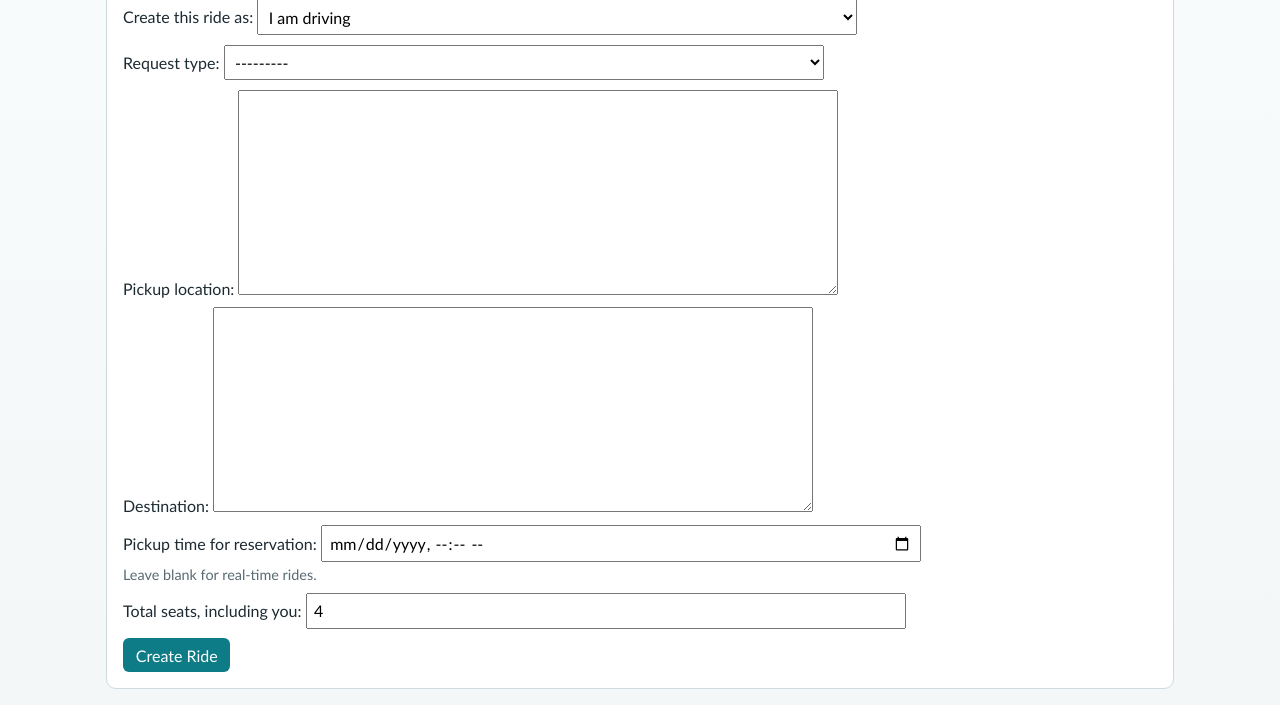
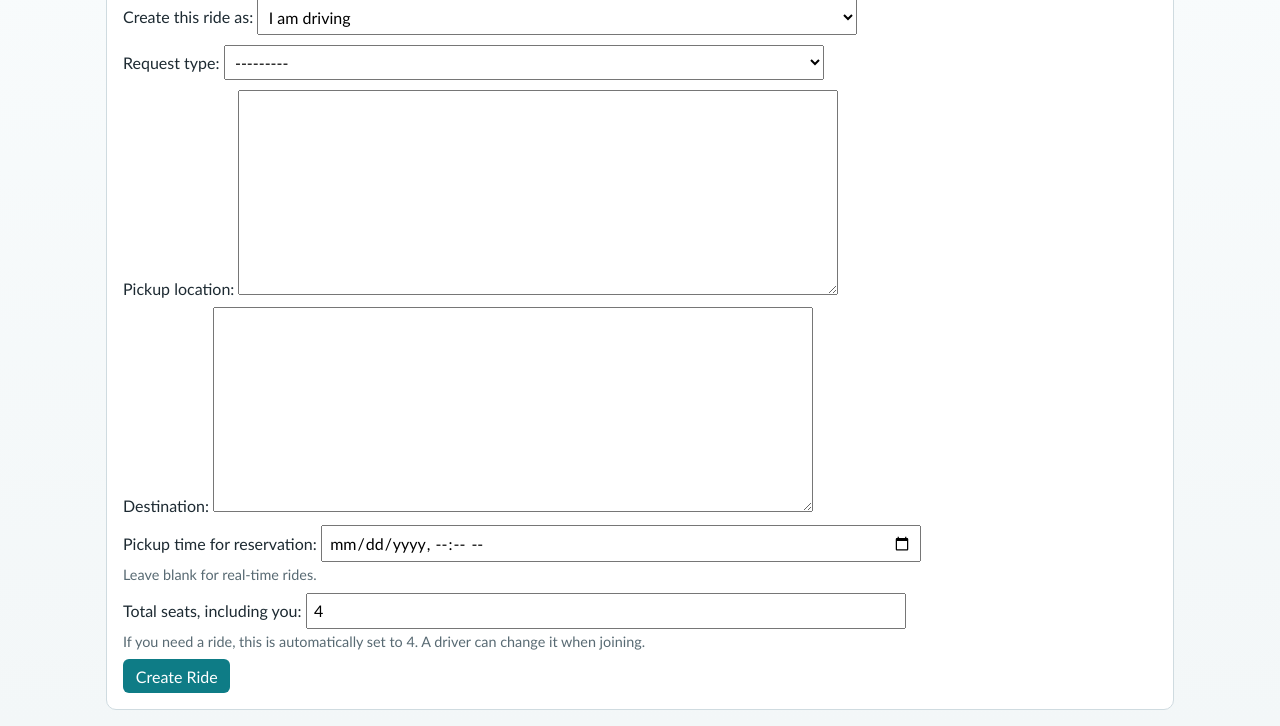
Before and after one commit to szetol0718/CampusPickup-BU, a Django app: page /campus_pickup/rides/create/ in a window 1280 px wide. Shown: the part 211-937 px from the top of the page. Before the commit the page ends 900 px from the top, so only its background shows below. Run offline with Django 5.2, Linux system fonts and the light colour scheme; a user stored in the database is signed in; tables that the repository leaves empty hold one stand-in row (values such as "Sample post").

Commit message:
messages

```diff
--- a/campus_pickup/forms.py
+++ b/campus_pickup/forms.py
@@ -77,6 +77,9 @@ class RideForm(forms.ModelForm):
         elif request_type == "realtime":
             cleaned_data["pickup_time"] = None
 
+        if cleaned_data.get("ride_role") == "requester":
+            cleaned_data["seat_capacity"] = 4
+
         return cleaned_data
 
 
@@ -87,7 +90,7 @@ class RideMessageForm(forms.ModelForm):
         """Metadata for RideMessageForm fields."""
 
         model = RideMessage
-        fields = ["ride", "text"]
+        fields = ["text"]
         widgets = {
             "text": forms.Textarea(attrs={"rows": 4}),
         }
--- a/campus_pickup/templates/campus_pickup/ride_form.html
+++ b/campus_pickup/templates/campus_pickup/ride_form.html
@@ -47,6 +47,9 @@ Description: Form template for creating and updating a ride.
         <p>
             {{ form.seat_capacity.label_tag }}
             {{ form.seat_capacity }}
+            <span class="help-text">
+                If you need a ride, this is automatically set to 4. A driver can change it when joining.
+            </span>
             {{ form.seat_capacity.errors }}
         </p>
         <button type="submit">Create Ride</button>
--- a/campus_pickup/urls.py
+++ b/campus_pickup/urls.py
@@ -37,6 +37,12 @@ urlpatterns = [
     path("rides/<int:pk>/delete/", views.RideDeleteView.as_view(), name="ride_delete"),
     path("rides/<int:pk>/join/", views.join_ride, name="join_ride"),
     path("rides/<int:pk>/quit/", views.quit_ride, name="quit_ride"),
+    path("rides/<int:pk>/complete/", views.complete_ride, name="complete_ride"),
+    path(
+        "rides/<int:pk>/messages/create/",
+        views.RideMessageCreateView.as_view(),
+        name="ride_message_create",
+    ),
     path("participants/", views.RideParticipantListView.as_view(), name="participant_list"),
     path("participants/<int:pk>/",
         views.RideParticipantDetailView.as_view(),
--- a/campus_pickup/views.py
+++ b/campus_pickup/views.py
@@ -200,7 +200,9 @@ class RideListView(ProfileRequiredMixin, ListView):
 
     def get_queryset(self):
         """Filter rides by optional destination/location text and status."""
-        queryset = Ride.objects.select_related("creator", "driver").order_by("pickup_time")
+        queryset = Ride.objects.select_related("creator", "driver").exclude(
+            status="completed"
+        ).order_by("pickup_time")
         query = self.request.GET.get("q", "").strip()
         status = self.request.GET.get("status", "").strip()
 
@@ -274,6 +276,12 @@ class RideDetailView(ProfileRequiredMixin, DetailView):
         context["can_quit"] = (
             my_profile is not None
             and (already_joined or self.object.driver == my_profile)
+            and self.object.status != "completed"
+        )
+        context["can_complete"] = (
+            my_profile is not None
+            and self.object.driver == my_profile
+            and self.object.status != "completed"
         )
         context["can_view_messages"] = (
             already_joined
@@ -399,6 +407,12 @@ def join_ride(request, pk):
     join_role = request.POST.get("join_role")
 
     if join_role == "driver" and ride.driver is None and passenger != ride.creator:
+        seat_capacity = request.POST.get("seat_capacity")
+        if seat_capacity:
+            try:
+                ride.seat_capacity = max(int(seat_capacity), ride.seats_taken() + 1)
+            except ValueError:
+                pass
         ride.driver = passenger
         update_ride_status(ride)
     elif (
@@ -430,6 +444,24 @@ def quit_ride(request, pk):
 
     RideParticipant.objects.filter(ride=ride, passenger=profile).delete()
     update_ride_status(ride)
+
+    return redirect("campus_pickup:ride_detail", pk=ride.pk)
+
+
+@login_required(login_url=reverse_lazy("campus_pickup:login"))
+def complete_ride(request, pk):
+    """Allow the driver to mark a ride as completed."""
+    ride = get_object_or_404(Ride, pk=pk)
+    if request.method != "POST":
+        return redirect("campus_pickup:ride_detail", pk=ride.pk)
+
+    profile = Profile.objects.filter(user=request.user).first()
+    if not profile:
+        return redirect("campus_pickup:profile_create")
+
+    if ride.driver == profile:
+        ride.status = "completed"
+        ride.save()
 
     return redirect("campus_pickup:ride_detail", pk=ride.pk)
 
@@ -485,28 +517,35 @@ class RideMessageCreateView(ProfileRequiredMixin, CreateView):
     template_name = "campus_pickup/message_form.html"
     form_class = RideMessageForm
 
-    def get_initial(self):
-        """Optionally prefill the ride field from a query parameter."""
-        initial = super().get_initial()
-        ride_id = self.request.GET.get("ride")
-        if ride_id:
-            initial["ride"] = ride_id
-        return initial
+    def dispatch(self, request, *args, **kwargs):
+        """Require a ride from the URL or query string before creating a message."""
+        self.ride = self.get_ride()
+        if not self.ride:
+            return redirect("campus_pickup:my_rides")
+        return super().dispatch(request, *args, **kwargs)
+
+    def get_ride(self):
+        """Return the related ride if the user is allowed to message it."""
+        ride_id = self.kwargs.get("pk") or self.request.GET.get("ride")
+        if not ride_id:
+            return None
+        return self.get_my_ride_queryset().filter(pk=ride_id).first()
+
+    def get_context_data(self, **kwargs):
+        """Add the related ride to the message form page."""
+        context = super().get_context_data(**kwargs)
+        context["ride"] = self.ride
+        return context
 
     def get_success_url(self):
         """Return the related ride detail page after creating a message."""
         return reverse("campus_pickup:ride_detail", kwargs={"pk": self.object.ride.pk})
 
     def form_valid(self, form):
-        """Assign the logged-in user's Profile as the message sender."""
+        """Assign the ride and logged-in user's Profile automatically."""
+        form.instance.ride = self.ride
         form.instance.sender = self.get_my_profile()
         return super().form_valid(form)
-
-    def get_form(self, form_class=None):
-        """Limit message creation to rides related to the logged-in user."""
-        form = super().get_form(form_class)
-        form.fields["ride"].queryset = self.get_my_ride_queryset().order_by("pickup_time")
-        return form
 
 
 class RideMessageUpdateView(ProfileRequiredMixin, UpdateView):
```
Also changed, not shown: campus_pickup/templates/campus_pickup/message_form.html (+13 -2 lines), campus_pickup/templates/campus_pickup/my_ride_list.html (+8 -3 lines), campus_pickup/templates/campus_pickup/ride_detail.html (+17 -2 lines), 1 other file.
